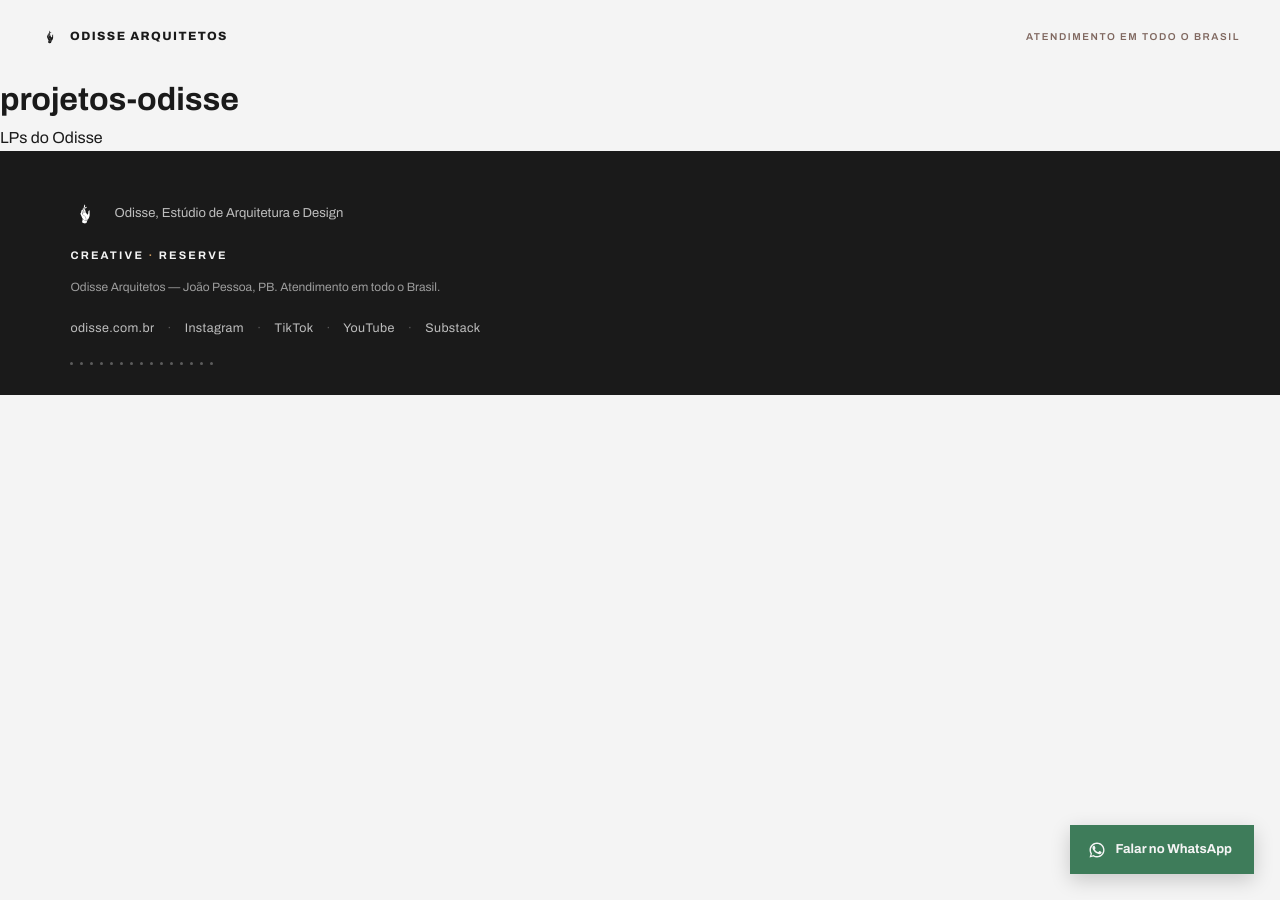
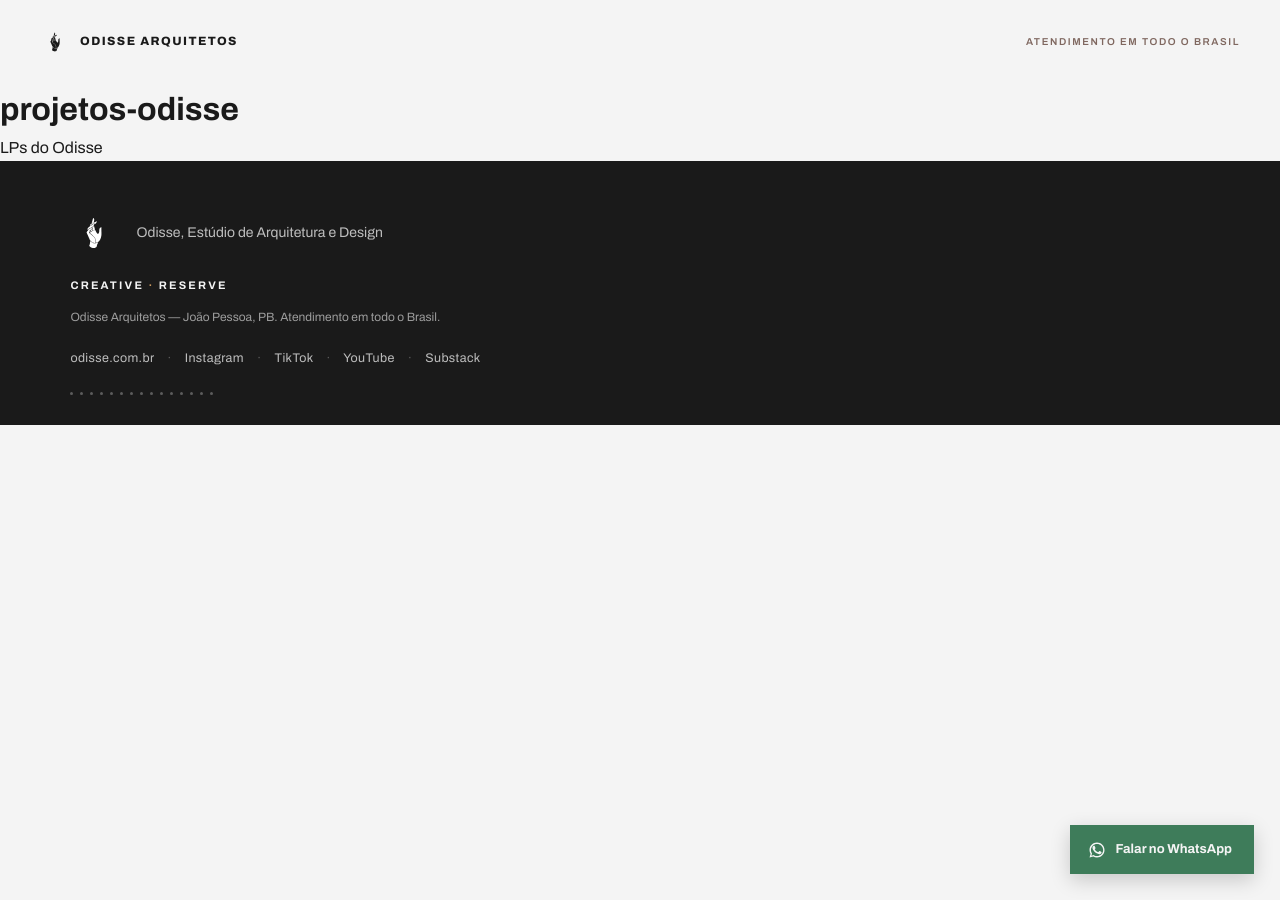
Before and after one commit to cidclementino/projetos-odisse, a Jekyll site: the page built from README.md, in a window 1280 px wide. Built offline with Jekyll 4.4.1, drawn with Linux system fonts in a browser that asks for light colours; our own code applies the rules of GitHub Pages for plain Markdown files.

Commit message:
Update default.html

```diff
--- a/_layouts/default.html
+++ b/_layouts/default.html
@@ -82,7 +82,7 @@
     gap:10px;
   }
   .header-logo{
-    height:20px;
+    height:30px;
     width:auto;
     display:block;
   }
@@ -232,7 +232,7 @@
     position:relative;
     transition:transform 0.35s ease;
   }
-  .tape-frame:hover{ transform:scale(1.03); }
+  .tape-frame:hover{ transform:scale(1.02); }
   .tape{
     position:absolute;
     width:36px;
@@ -260,6 +260,13 @@
     font-size:16px;
     color:var(--escuro);
     max-width:52%;
+  }
+  /* Dentro de layouts de 2 colunas, a coluna já é ~40% da página —
+     usar 52% de novo aí espremia o texto. Aqui ele volta a ocupar
+     a coluna inteira. */
+  .obra-layout .section-title, .obra-layout .section-body,
+  .fundadores .section-title, .fundadores .section-body{
+    max-width:100%;
   }
 
   /* ---------- DIFERENCIAL / ETAPAS (shared numbered-card pattern) ---------- */
@@ -408,16 +415,16 @@
   .footer-top{
     display:flex;
     align-items:center;
-    gap:14px;
-    margin-bottom:18px;
+    gap:18px;
+    margin-bottom:20px;
   }
   .footer-logo{
-    height:30px;
+    height:48px;
     width:auto;
     display:block;
   }
   .footer-studio-name{
-    font-size:13px;
+    font-size:14px;
     color:rgba(244,244,244,0.75);
   }
   .footer-mark{
```
